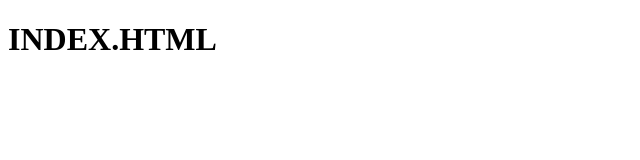
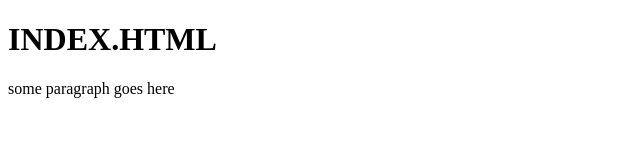
Before and after one commit to ismetrexhepi/Another_Repo, a plain HTML site: page index.html in a window 1280 px wide. Shown: the whole page, without its empty margins (0-640 px from the left). Drawn offline with Linux system fonts and the light colour scheme.

Commit message:
change on index html

```diff
--- a/index.html
+++ b/index.html
@@ -8,5 +8,6 @@
 </head>
 <body>
     <h1>INDEX.HTML</h1>
+    <p>some paragraph goes here</p>
 </body>
 </html>
```
